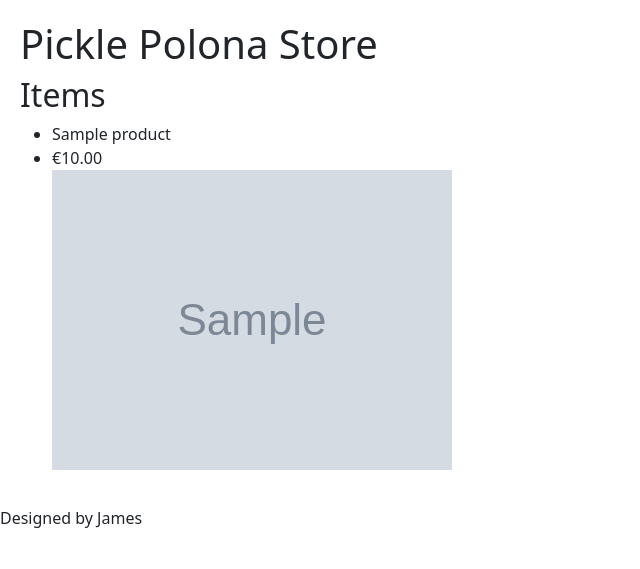
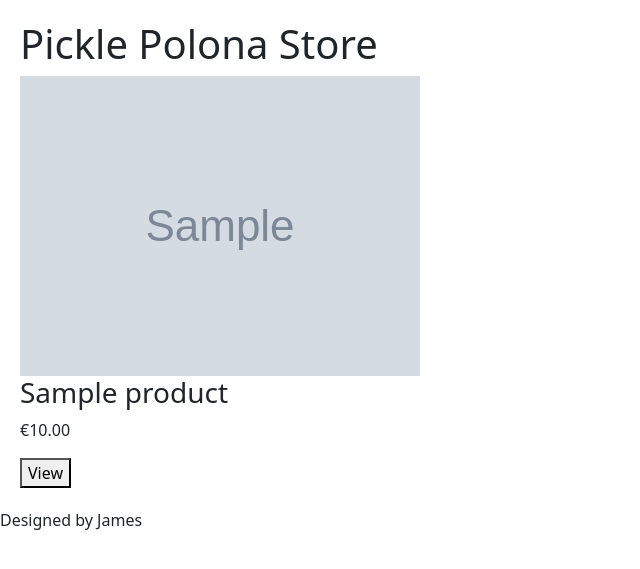
Before and after one commit to james-fitz86/pickle-polona, a Flask app: page /store in a window 1280 px wide. Shown: the part 116-685 px from the top of the page, without its empty margins (0-640 px from the left). Run offline with Flask 3, Linux system fonts and the light colour scheme; tables that the repository leaves empty hold one stand-in row (values such as "Sample post"); grey boxes marked "Sample" are stand-in pictures.

Commit message:
added link for item.html and changed image src

```diff
--- a/templates/store.html
+++ b/templates/store.html
@@ -7,13 +7,18 @@
 {% block title %}Store{% endblock %}
 
 {% block main %}
-            <h1>Pickle Polona Store</h1>
-            <h2>Items</h2>
-            <ul>
-                {% for product in products %}
-                <li>{{ product.name }}</li>
-                <li>€{{ "%.2f"|format(product.price) }}</li>
-                <img src="{{ product.image_main }}">
-                {% endfor %}
-            </ul>
+    <h1>Pickle Polona Store</h1>
+
+    <div>
+        {% for product in products %}
+        <div>
+            <img src="{{ url_for('static', filename=product.image_main) }}" alt="{{ product.name }} image">
+            <h3>{{ product.name }}</h3>
+            <p class="price">€{{ "%.2f"|format(product.price) }}</p>
+            <a href="{{ url_for('store.item', product_sku=product.sku) }}">
+                <button type="button">View</button>
+            </a>
+        </div>
+        {% endfor %}
+    </div>
 {% endblock %}
```
